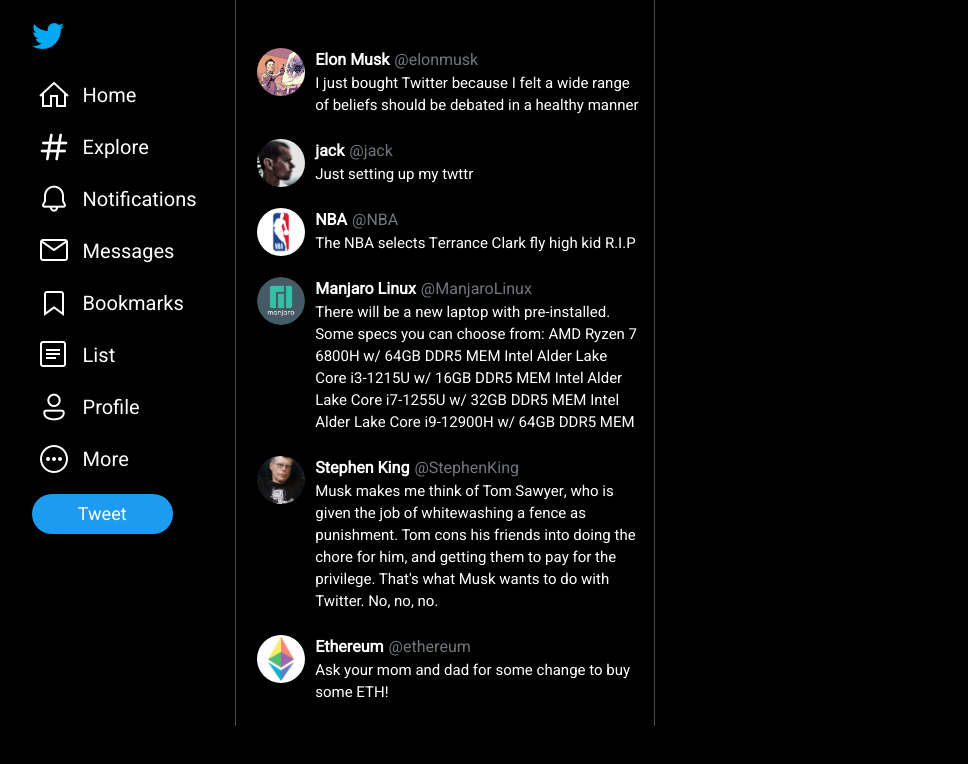
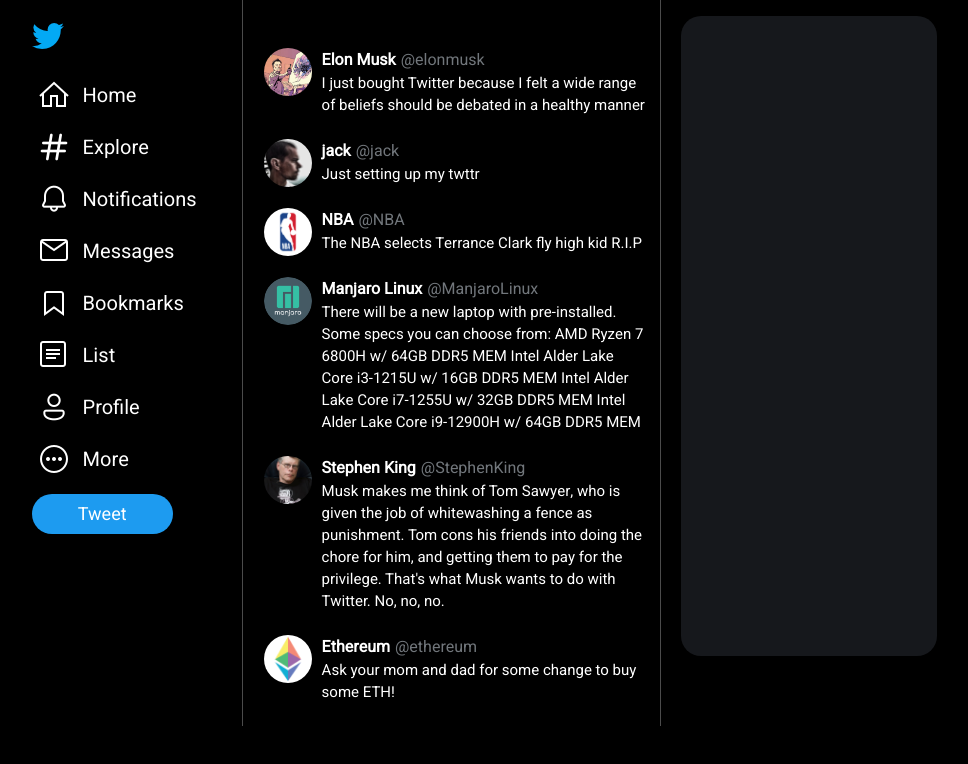
Before and after one commit to astronomx/twitter-replica, a React (Create React App) app: page / in a window 1280 px wide. Shown: the top 764 px of the page, without its empty margins (193-1161 px from the left). Built offline with nearby package versions, Linux system fonts and the light colour scheme.

Commit message:
installed UUID

```diff
--- a/package.json
+++ b/package.json
@@ -10,6 +10,7 @@
     "react-dom": "^18.2.0",
     "react-scripts": "5.0.1",
     "util": "^0.12.5",
+    "uuid": "^9.0.0",
     "web-vitals": "^2.1.4"
   },
   "scripts": {
--- a/src/App.js
+++ b/src/App.js
@@ -1,6 +1,8 @@
 import { useState } from 'react';
+import { v4 as uuidv4 } from 'uuid';
 import Navbar from './Navbar';
 import Tweets from './Tweets';
+import Suggested from './Suggested';
 
 import './styles/App.css';
 import elonProfile from './profilePictures/elonProfile.png';
@@ -14,12 +16,16 @@
 function App() {
 
   const[posts, setPosts] = useState([
-    {id: 1, name: "Elon Musk", user: "elonmusk", pfp: elonProfile, post: "I just bought Twitter because I felt a wide range of beliefs should be debated in a healthy manner"},
-    {id: 2, name: "jack", user: "jack", pfp: jackProfile, post: "Just setting up my twttr"},
-    {id: 3, name: "NBA", user: "NBA", pfp: nbaProfile, post: "The NBA selects Terrance Clark fly high kid R.I.P"},
-    {id: 4, name: "Manjaro Linux", user: "ManjaroLinux", pfp: manjaroProfile, post: "There will be a new laptop with pre-installed. Some specs you can choose from: AMD Ryzen 7 6800H w/ 64GB DDR5 MEM Intel Alder Lake Core i3-1215U w/ 16GB DDR5 MEM Intel Alder Lake Core i7-1255U w/ 32GB DDR5 MEM Intel Alder Lake Core i9-12900H w/ 64GB DDR5 MEM"},
-    {id: 5, name: "Stephen King", user: "StephenKing", pfp: stephenProfile, post: "Musk makes me think of Tom Sawyer, who is given the job of whitewashing a fence as punishment. Tom cons his friends into doing the chore for him, and getting them to pay for the privilege. That's what Musk wants to do with Twitter. No, no, no."},
-    {id: 6, name: "Ethereum", user: "ethereum", pfp: ethereumProfile, post: "Ask your mom and dad for some change to buy some ETH!"},
+    {id: uuidv4(), name: "Elon Musk", user: "elonmusk", pfp: elonProfile, post: "I just bought Twitter because I felt a wide range of beliefs should be debated in a healthy manner"},
+    {id: uuidv4(), name: "jack", user: "jack", pfp: jackProfile, post: "Just setting up my twttr"},
+    {id: uuidv4(), name: "NBA", user: "NBA", pfp: nbaProfile, post: "The NBA selects Terrance Clark fly high kid R.I.P"},
+    {id: uuidv4(), name: "Manjaro Linux", user: "ManjaroLinux", pfp: manjaroProfile, post: "There will be a new laptop with pre-installed. Some specs you can choose from: AMD Ryzen 7 6800H w/ 64GB DDR5 MEM Intel Alder Lake Core i3-1215U w/ 16GB DDR5 MEM Intel Alder Lake Core i7-1255U w/ 32GB DDR5 MEM Intel Alder Lake Core i9-12900H w/ 64GB DDR5 MEM"},
+    {id: uuidv4(), name: "Stephen King", user: "StephenKing", pfp: stephenProfile, post: "Musk makes me think of Tom Sawyer, who is given the job of whitewashing a fence as punishment. Tom cons his friends into doing the chore for him, and getting them to pay for the privilege. That's what Musk wants to do with Twitter. No, no, no."},
+    {id: uuidv4(), name: "Ethereum", user: "ethereum", pfp: ethereumProfile, post: "Ask your mom and dad for some change to buy some ETH!"},
+  ]);
+
+  const[trends] = ([
+    {id: uuidv4(), trend:"RIPRwitter", tweets: "1.01M", category: "Technology", country: "Netherlands"},
   ]);
 
   return (
@@ -30,6 +36,9 @@
       <div className="tweets">
         <Tweets posts={posts} />
       </div>
+      <div className="whoToFollow">
+        <Suggested trends={trends} />
+      </div>
     </div>
   );
 }
--- a/src/Suggested.js
+++ b/src/Suggested.js
@@ -2,9 +2,19 @@
 
 const Suggested = () => {
     return (
+
         <div className="container">
+            <div className="search">
 
+            </div>
+
+            <div className="trends">
+
+            </div>
         </div>
+
+
+
      );
 }
 
--- a/src/styles/App.css
+++ b/src/styles/App.css
@@ -16,9 +16,9 @@
     height:100%;
 }
 
-.nav {
+/* .nav {
     margin-right: 1vw;
-}
+} */
 
 .content {
     display: flex;
@@ -30,5 +30,7 @@
     border-left: solid 1px #4b4b4b;
     padding-left: 1vw;
     padding-right: 1vw;
+    margin-left: 1.5vw;
+    margin-right: 1.5vw;
     height: auto;
 }
--- a/src/styles/suggested.css
+++ b/src/styles/suggested.css
@@ -0,0 +1,10 @@
+.container {
+    margin-top: 2vh;
+}
+
+.trends {
+    background-color: #16181c;
+    width: 20vw;
+    height: 80vh;
+    border-radius: 20px;
+}
```
Also changed, not shown: 1 other file (tests, documents, lock files or other folders).
